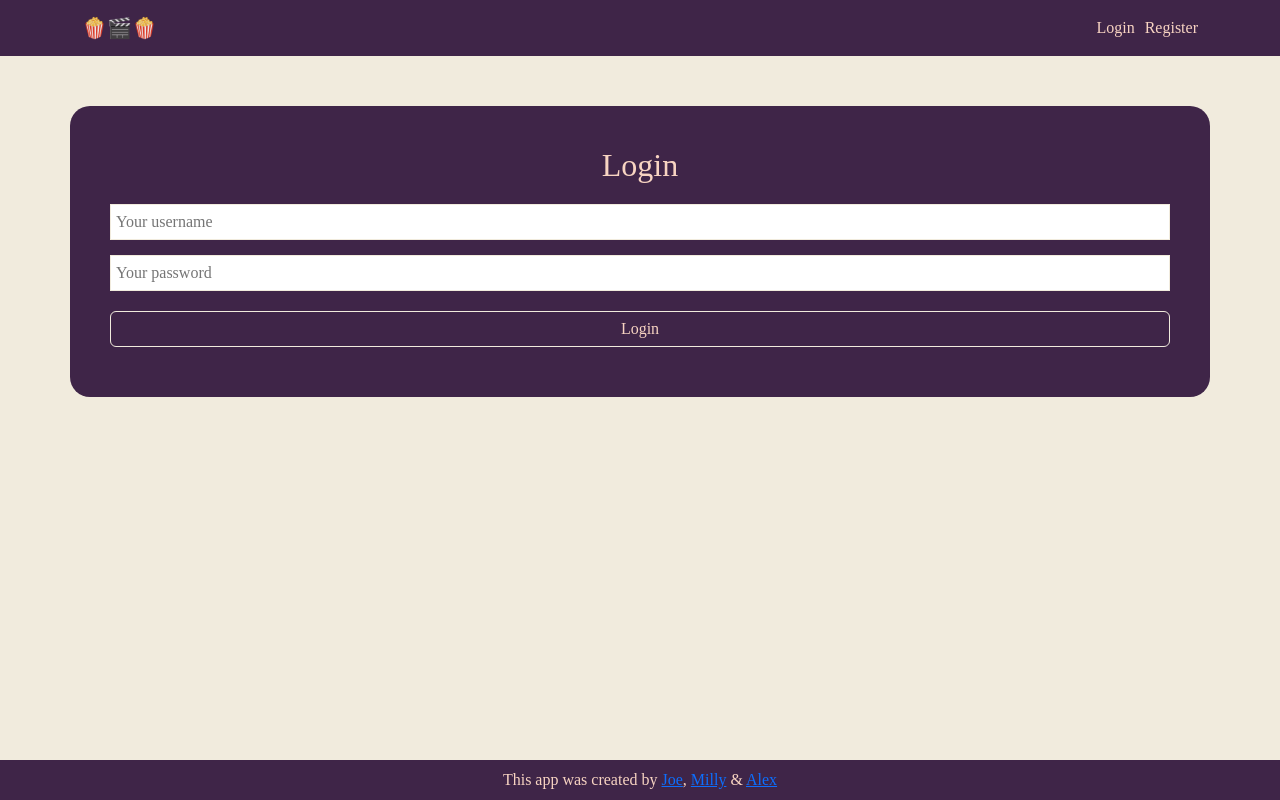
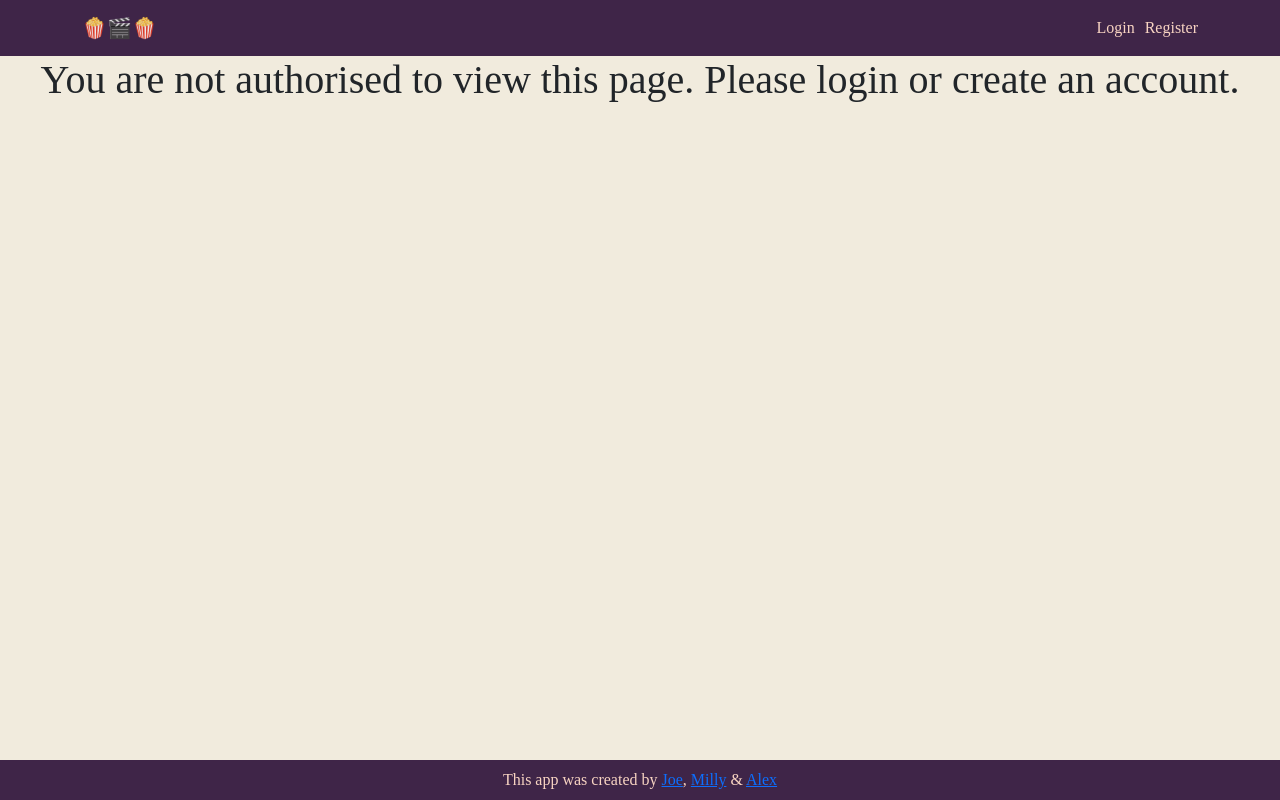
Before and after one commit to millyarkwright/sei-project-03-fe, a React (Create React App) app: page /profile in a window 1280 px wide. Before the commit this address led to /login. Built offline with nearby package versions, Linux system fonts and the light colour scheme; no server answers.

Commit message:
changing error handling redirect back to just being a message on the page as it was preventing even logged in users accessing the pages as there are as pages throw up get request errors

```diff
--- a/src/components/MovieSwiping.js
+++ b/src/components/MovieSwiping.js
@@ -8,7 +8,9 @@ import { getUserName } from "./helpers/auth"
 import Container from 'react-bootstrap/Container'
 
 // Import Helpers
-import NeedToLogIn from './helpers/redirect.js'
+// import NeedToLogIn from './helpers/redirect.js'
+import { UnauthorisedMessage } from "./helpers/auth.js"
+
 
 const MovieSwiping = () => {
 
@@ -93,7 +95,8 @@ const MovieSwiping = () => {
   return (
     <Container>
     {  errors ?
-        <NeedToLogIn/>
+        <UnauthorisedMessage/>
+        // <NeedToLogIn/>
       :
       allMovies ?
         moviesRemaining === 0 ?
--- a/src/components/ProfilePage.js
+++ b/src/components/ProfilePage.js
@@ -4,7 +4,8 @@ import { API_URL } from "../config.js"
 import { useNavigate } from 'react-router-dom'
 
 // Import Helpers
-import NeedToLogIn from './helpers/redirect.js'
+// import NeedToLogIn from './helpers/redirect.js'
+import { UnauthorisedMessage } from "./helpers/auth.js"
 
 const ProfilePage = () => {
 
@@ -51,7 +52,8 @@ const ProfilePage = () => {
   return (
     <>
       {formError ?
-        <NeedToLogIn/>
+        <UnauthorisedMessage/>
+        // <NeedToLogIn/>
       :
       <>
       <div className="user-info-div">
--- a/src/components/helpers/auth.js
+++ b/src/components/helpers/auth.js
@@ -44,11 +44,7 @@ export const userIsAuthenticated = () => {
   return currentTime < payload.exp
 }
 
-// // unauthorised to view pages
-// export const NeedToLogIn = () => {
-//   const navigate = useNavigate()
-//   useEffect(() => {
-//     navigate('/login')
-//   },[])
-//   return <h1>Redirecting to login page</h1>
-// }
+// unauthorised to view pages
+export const UnauthorisedMessage = () => {
+  return <h1>You are not authorised to view this page. Please login or create an account.</h1>
+}
--- a/src/components/movies/MovieInfo.js
+++ b/src/components/movies/MovieInfo.js
@@ -10,6 +10,7 @@ import Container from 'react-bootstrap/Container'
 
 // Import Helpers
 import NeedToLogIn from '../helpers/redirect.js'
+import {UnauthorisedMessage} from '../helpers/auth.js'
 
 
 const MovieInfo = () => {
@@ -35,7 +36,8 @@ const MovieInfo = () => {
   return (
       <Container className="movieInfo-wrapper">
       { errors ?
-        <NeedToLogIn/>
+        <UnauthorisedMessage/>
+        // <NeedToLogIn/>
         :
         movie ?
           <>
--- a/src/components/movies/MovieMatch.js
+++ b/src/components/movies/MovieMatch.js
@@ -3,7 +3,8 @@ import { Navigate, useNavigate } from 'react-router-dom'
 import { API_URL } from "../../config.js"
 import axios from 'axios'
 
-import NeedToLogIn from '../helpers/redirect.js'
+// import NeedToLogIn from '../helpers/redirect.js'
+import {UnauthorisedMessage} from '../helpers/auth.js'
 
 const Match = () => {
 
@@ -115,7 +116,8 @@ const Match = () => {
 return (
   <>
     { error ?
-      <NeedToLogIn/>
+      <UnauthorisedMessage/>
+       // <NeedToLogIn/>
     :
     <div className='matchContainer'>
         <h1> I am Watching With  </h1>
```
